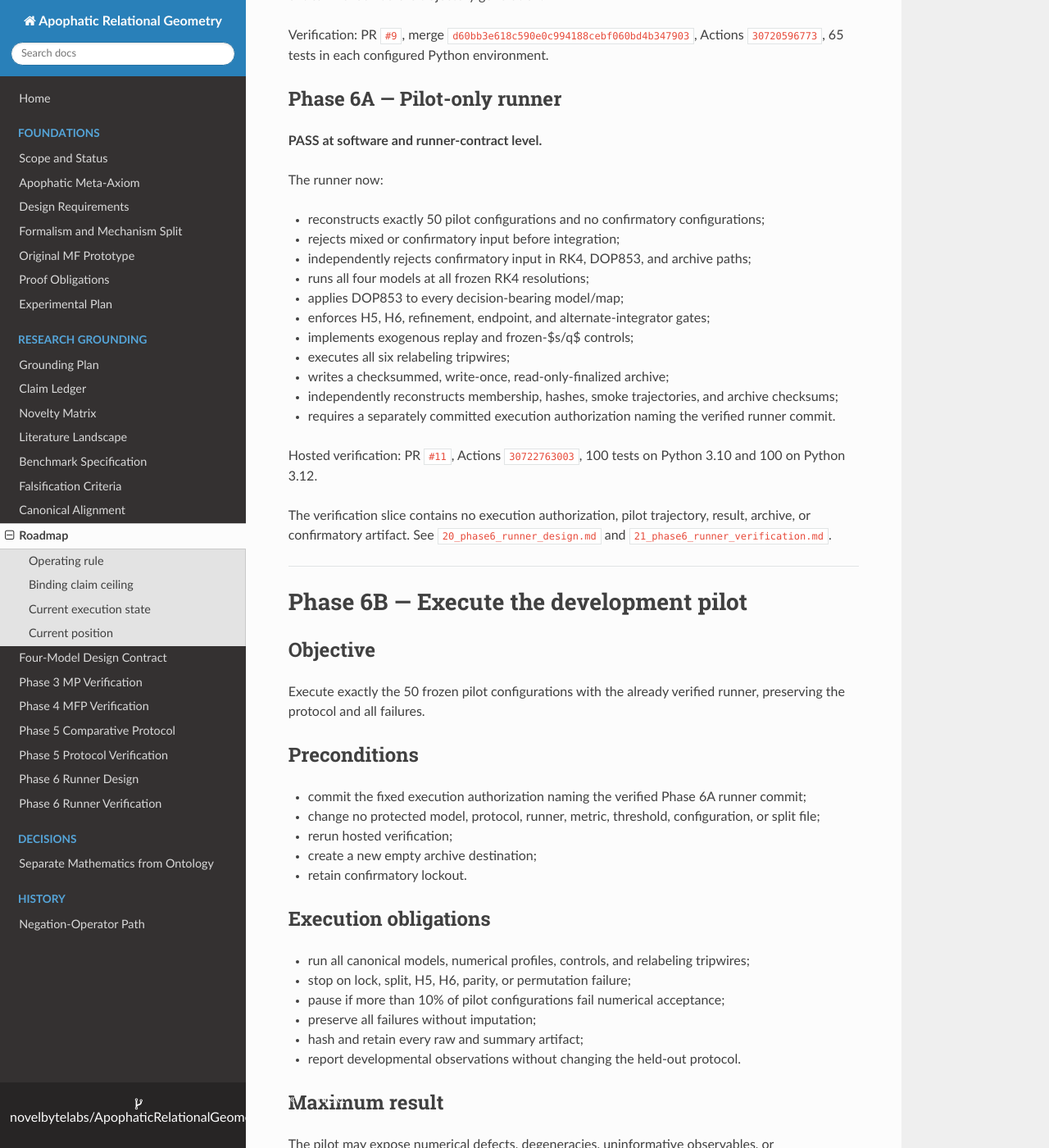
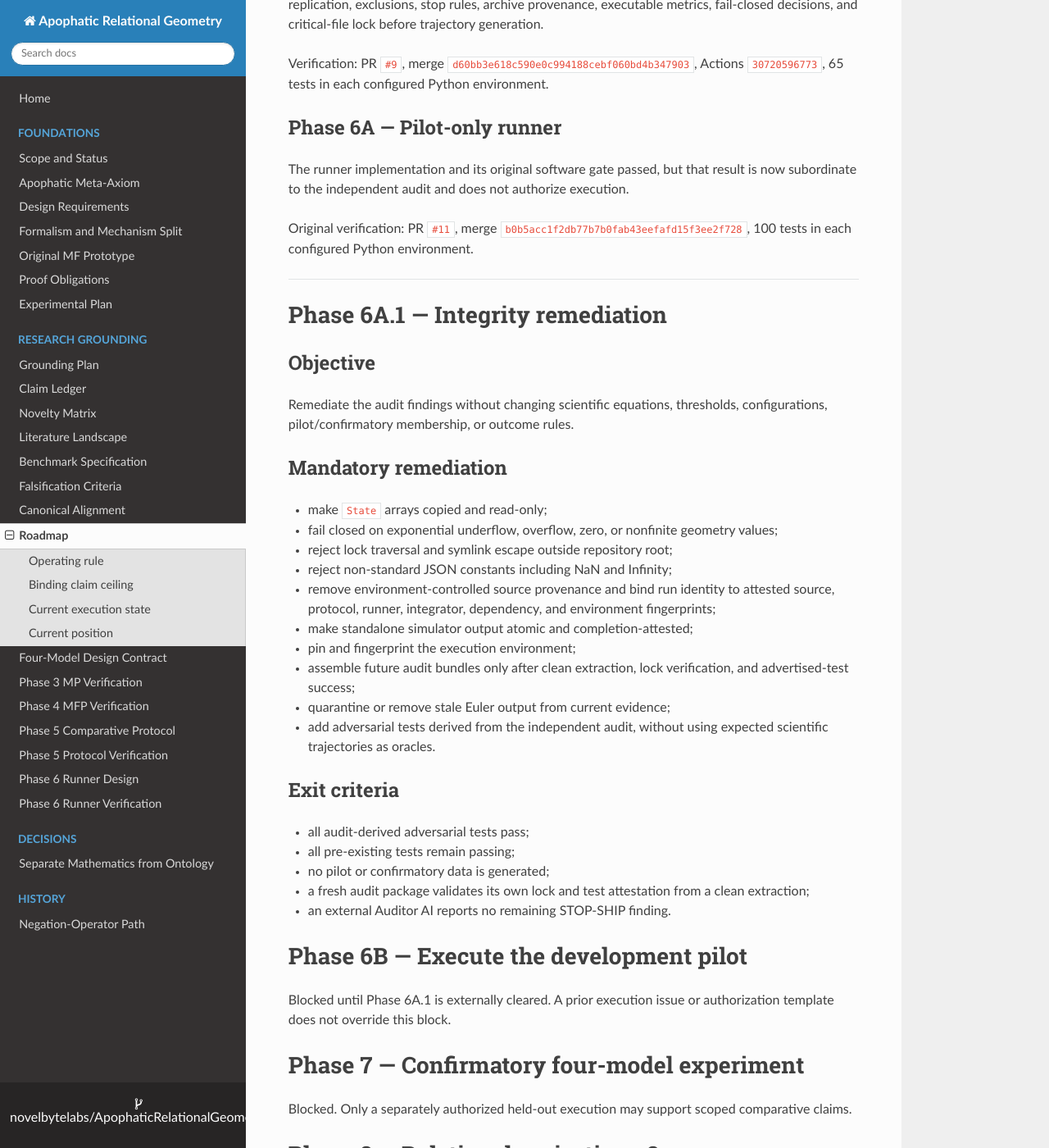
Before and after one commit to novelbytelabs/ApophaticRelationalGeometry, an MkDocs documentation site: the page built from docs/14_roadmap.md, in a window 1280 px wide and 1400 px high, scrolled down 2001 px. Shown: the whole window at 82% size. Built offline with MkDocs 1.6.1, drawn with Linux system fonts in a browser that asks for light colours; nearby versions of some CDN libraries; some of the changed text lies outside the part shown.

Commit message:
Block pilot and activate Phase 6A.1 remediation

```diff
--- a/docs/14_roadmap.md
+++ b/docs/14_roadmap.md
@@ -18,9 +18,9 @@ $$
 
 $$
 \boxed{
-\text{pilot-only runner verified};
+\text{Phase 6A.1 integrity remediation STOP-SHIP};
 \quad
-\text{development pilot not executed};
+\text{development pilot not authorized for execution};
 \quad
 \text{confirmatory execution and scientific claims blocked}.
 }
@@ -36,11 +36,12 @@ $$
 | Phase 3 — Implement and verify $M_P$ | COMPLETE | Projection sandbox merged and hosted-tested. |
 | Phase 4 — Implement and verify $M_{FP}$ | COMPLETE | Combined model merged; 51 tests passed in each configured Python environment. |
 | Phase 5 — Freeze comparative experiment protocol | COMPLETE | Data-free protocol and executable decision rules frozen; 65 tests passed in each configured environment. |
-| Phase 6A — Implement pilot-only runner | COMPLETE | Fail-closed runner, numerical gates, controls, and immutable archive verified; 100 tests passed in each configured environment. |
-| Phase 6B — Execute development pilot | NEXT GATE | Requires a separate committed authorization naming the verified runner commit. No pilot has run. |
+| Phase 6A — Implement pilot-only runner | COMPLETE WITH AUDIT REMEDIATION REQUIRED | Runner gate passed, but an independent audit found integrity defects outside and around the nominal equations. |
+| Phase 6A.1 — Integrity remediation | STOP-SHIP / ACTIVE | Provenance, numerical-domain, immutability, atomic-output, lock-containment, strict-JSON, environment-lock, and bundle-assembly defects must be closed and externally re-audited. |
+| Phase 6B — Execute development pilot | BLOCKED | No execution authorization may be created until Phase 6A.1 passes external audit. |
 | Phase 7 onward | BLOCKED | Confirmatory execution remains unauthorized. |
 
-Software tests verify declared code and protocol contracts. They do not validate the scientific hypothesis.
+Software tests verify declared code and protocol contracts. They do not validate the scientific hypothesis, and they do not supersede an unresolved independent audit.
 
 ---
 
@@ -84,54 +85,42 @@ Verification: PR `#9`, merge `d60bb3e618c590e0c994188cebf060bd4b347903`, Actions
 
 ## Phase 6A — Pilot-only runner
 
-**PASS at software and runner-contract level.**
+The runner implementation and its original software gate passed, but that result is now subordinate to the independent audit and does not authorize execution.
 
-The runner now:
-
-- reconstructs exactly 50 pilot configurations and no confirmatory configurations;
-- rejects mixed or confirmatory input before integration;
-- independently rejects confirmatory input in RK4, DOP853, and archive paths;
-- runs all four models at all frozen RK4 resolutions;
-- applies DOP853 to every decision-bearing model/map;
-- enforces H5, H6, refinement, endpoint, and alternate-integrator gates;
-- implements exogenous replay and frozen-$s/q$ controls;
-- executes all six relabeling tripwires;
-- writes a checksummed, write-once, read-only-finalized archive;
-- independently reconstructs membership, hashes, smoke trajectories, and archive checksums;
-- requires a separately committed execution authorization naming the verified runner commit.
-
-Hosted verification: PR `#11`, Actions `30722763003`, 100 tests on Python 3.10 and 100 on Python 3.12.
-
-The verification slice contains no execution authorization, pilot trajectory, result, archive, or confirmatory artifact. See `20_phase6_runner_design.md` and `21_phase6_runner_verification.md`.
+Original verification: PR `#11`, merge `b0b5acc1f2db77b7b0fab43eefafd15f3ee2f728`, 100 tests in each configured Python environment.
 
 ---
 
-# Phase 6B — Execute the development pilot
+# Phase 6A.1 — Integrity remediation
 
 ## Objective
 
-Execute exactly the 50 frozen pilot configurations with the already verified runner, preserving the protocol and all failures.
+Remediate the audit findings without changing scientific equations, thresholds, configurations, pilot/confirmatory membership, or outcome rules.
 
-## Preconditions
+## Mandatory remediation
 
-- commit the fixed execution authorization naming the verified Phase 6A runner commit;
-- change no protected model, protocol, runner, metric, threshold, configuration, or split file;
-- rerun hosted verification;
-- create a new empty archive destination;
-- retain confirmatory lockout.
+- make `State` arrays copied and read-only;
+- fail closed on exponential underflow, overflow, zero, or nonfinite geometry values;
+- reject lock traversal and symlink escape outside repository root;
+- reject non-standard JSON constants including NaN and Infinity;
+- remove environment-controlled source provenance and bind run identity to attested source, protocol, runner, integrator, dependency, and environment fingerprints;
+- make standalone simulator output atomic and completion-attested;
+- pin and fingerprint the execution environment;
+- assemble future audit bundles only after clean extraction, lock verification, and advertised-test success;
+- quarantine or remove stale Euler output from current evidence;
+- add adversarial tests derived from the independent audit, without using expected scientific trajectories as oracles.
 
-## Execution obligations
+## Exit criteria
 
-- run all canonical models, numerical profiles, controls, and relabeling tripwires;
-- stop on lock, split, H5, H6, parity, or permutation failure;
-- pause if more than 10% of pilot configurations fail numerical acceptance;
-- preserve all failures without imputation;
-- hash and retain every raw and summary artifact;
-- report developmental observations without changing the held-out protocol.
+- all audit-derived adversarial tests pass;
+- all pre-existing tests remain passing;
+- no pilot or confirmatory data is generated;
+- a fresh audit package validates its own lock and test attestation from a clean extraction;
+- an external Auditor AI reports no remaining STOP-SHIP finding.
 
-## Maximum result
+# Phase 6B — Execute the development pilot
 
-The pilot may expose numerical defects, degeneracies, uninformative observables, or developmental mechanism signatures. It cannot establish a confirmatory mechanism result, physical adequacy, causal autonomy, strong emergence, novelty, or ontology.
+Blocked until Phase 6A.1 is externally cleared. A prior execution issue or authorization template does not override this block.
 
 # Phase 7 — Confirmatory four-model experiment
 
@@ -151,4 +140,4 @@ Initial order:
 
 ## Immediate next action
 
-Create the separate Phase 6B execution authorization without changing protected runner or protocol files, rerun verification, and then execute only the frozen pilot set.
+Complete Phase 6A.1 remediation on an isolated branch, run hosted adversarial verification, assemble a fresh self-validating audit bundle, and submit it to an external Auditor AI. Do not create execution authorization or run the pilot.
```
